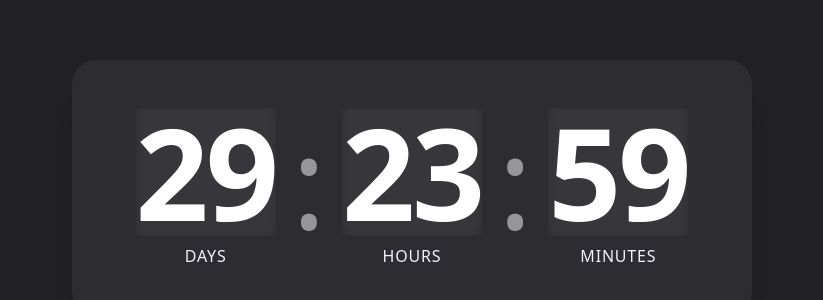
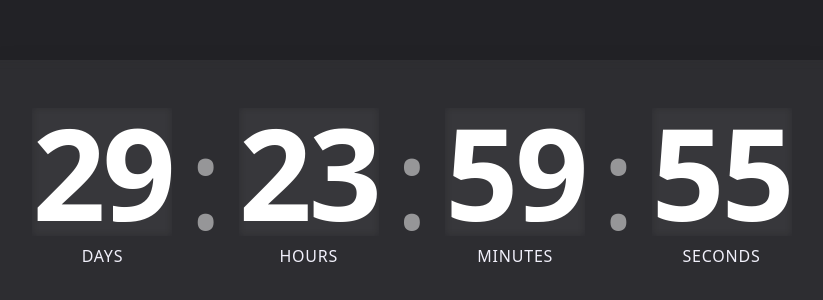
Before and after one commit to yourboybean/deployment-countdown, a React (Vite) app: page / in a window 1280 px wide. Shown: the part 212-512 px from the top of the page, without its empty margins (228-1051 px from the left). Built offline with nearby package versions, Linux system fonts and the light colour scheme.

Commit message:
Add seconds to timer
The countdown timer will now also display seconds.

```diff
--- a/src/components/CountdownTimer.tsx
+++ b/src/components/CountdownTimer.tsx
@@ -5,19 +5,21 @@ interface TimeLeft {
   days: number;
   hours: number;
   minutes: number;
+  seconds: number;
 }
 
 const calculateTimeLeft = (targetDate: Date): TimeLeft => {
   const difference = targetDate.getTime() - new Date().getTime();
 
   if (difference <= 0) {
-    return { days: 0, hours: 0, minutes: 0 };
+    return { days: 0, hours: 0, minutes: 0, seconds: 0 };
   }
 
   return {
     days: Math.floor(difference / (1000 * 60 * 60 * 24)),
     hours: Math.floor((difference / (1000 * 60 * 60)) % 24),
     minutes: Math.floor((difference / (1000 * 60)) % 60),
+    seconds: Math.floor((difference / 1000) % 60),
   };
 };
 
@@ -43,7 +45,6 @@ const Separator: React.FC = () => (
 );
 
 export const CountdownTimer: React.FC = () => {
-  // Set target date to 30 days from now
   const [targetDate] = useState(new Date(Date.now() + 30 * 24 * 60 * 60 * 1000));
   const [timeLeft, setTimeLeft] = useState<TimeLeft>(calculateTimeLeft(targetDate));
 
@@ -64,6 +65,8 @@ export const CountdownTimer: React.FC = () => {
           <TimeUnit value={timeLeft.hours} label="Hours" />
           <Separator />
           <TimeUnit value={timeLeft.minutes} label="Minutes" />
+          <Separator />
+          <TimeUnit value={timeLeft.seconds} label="Seconds" />
         </div>
       </div>
     </div>
```
